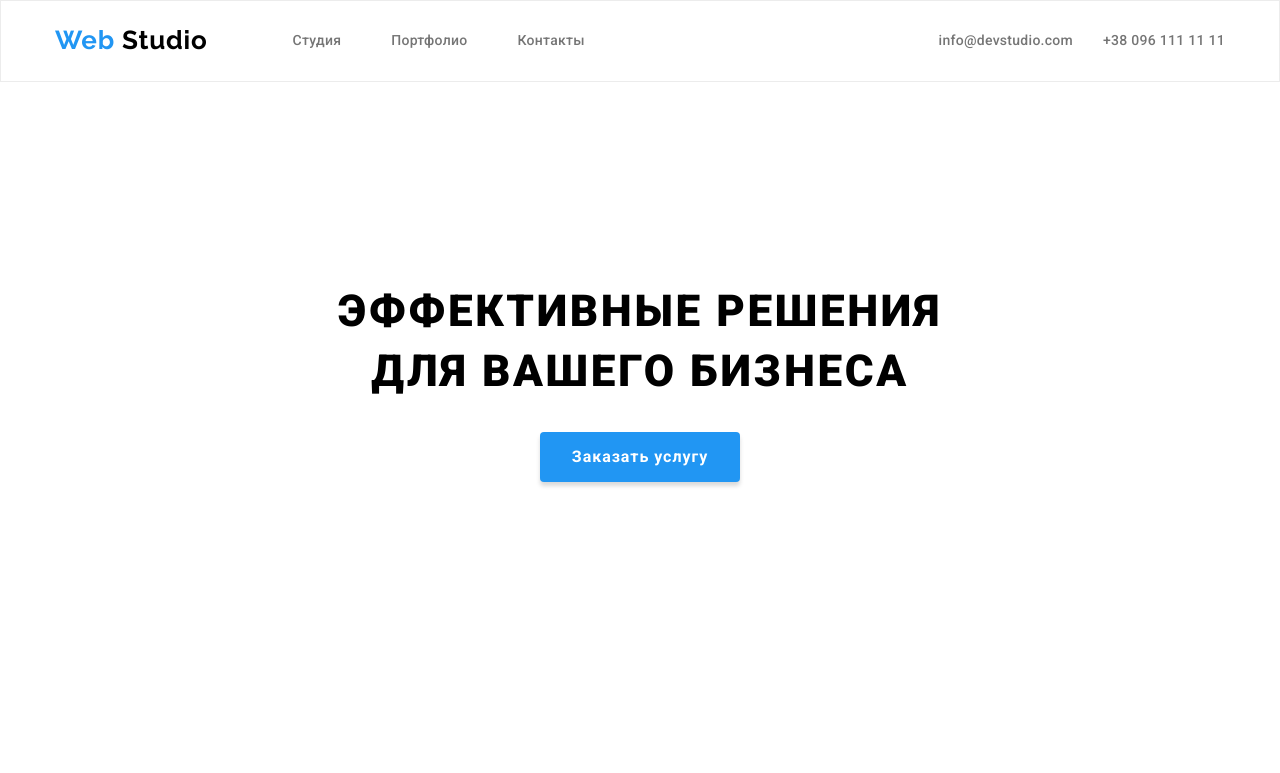
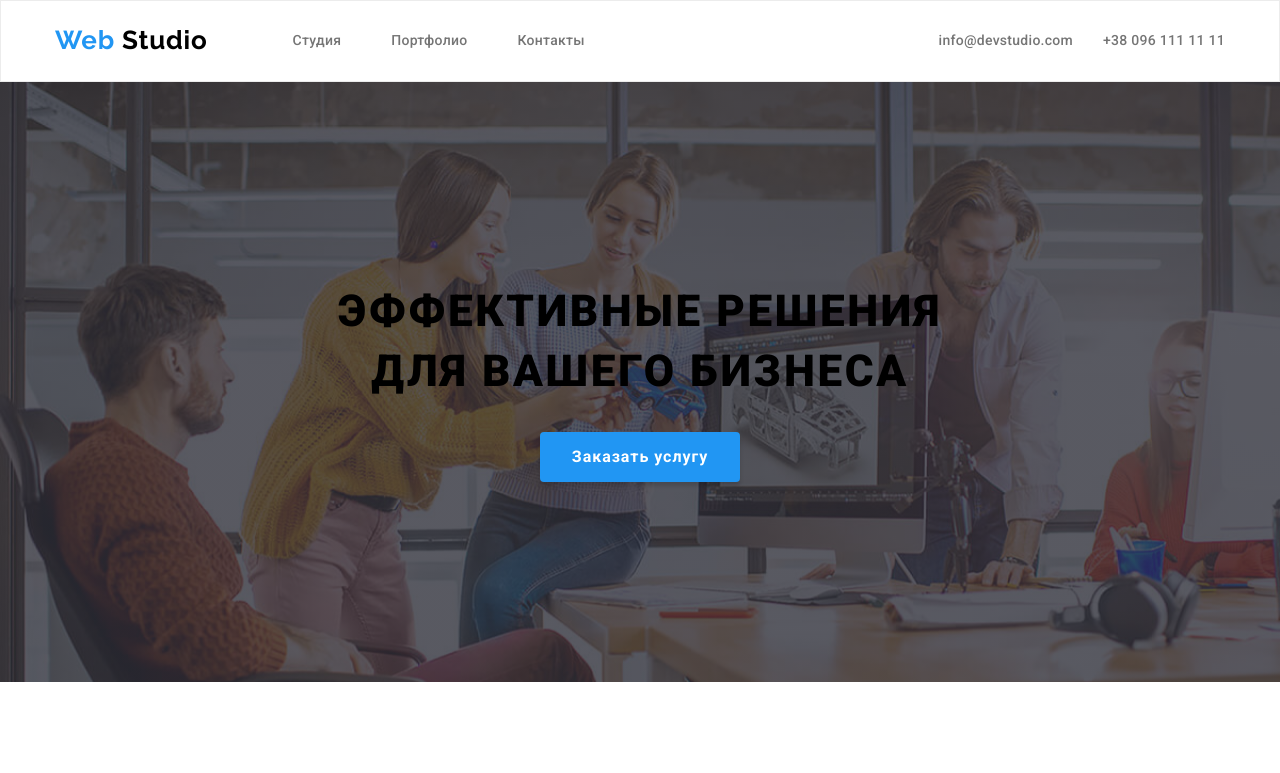
Before and after one commit to nilupsym/goit-markup-hw-04, a plain HTML site: page index.html in a window 1280 px wide. Shown: the top 773 px of the page. Drawn offline with Linux system fonts and the light colour scheme.

Commit message:
добавил фоновое изображение для hero

```diff
--- a/CSS/styles.css
+++ b/CSS/styles.css
@@ -136,6 +136,18 @@ img {
 }
 
 /* HERO */
+
+.hero {
+  max-width: 1600px;
+  margin-left: auto;
+  margin-right: auto;
+  background-image: linear-gradient(
+      rgba(47, 48, 58, 0.8),
+      rgba(47, 48, 58, 0.8)
+    ),
+    url(../images/hero.jpg);
+  background-repeat: no-repeat;
+}
 
 .hero .container {
   display: flex;
```
